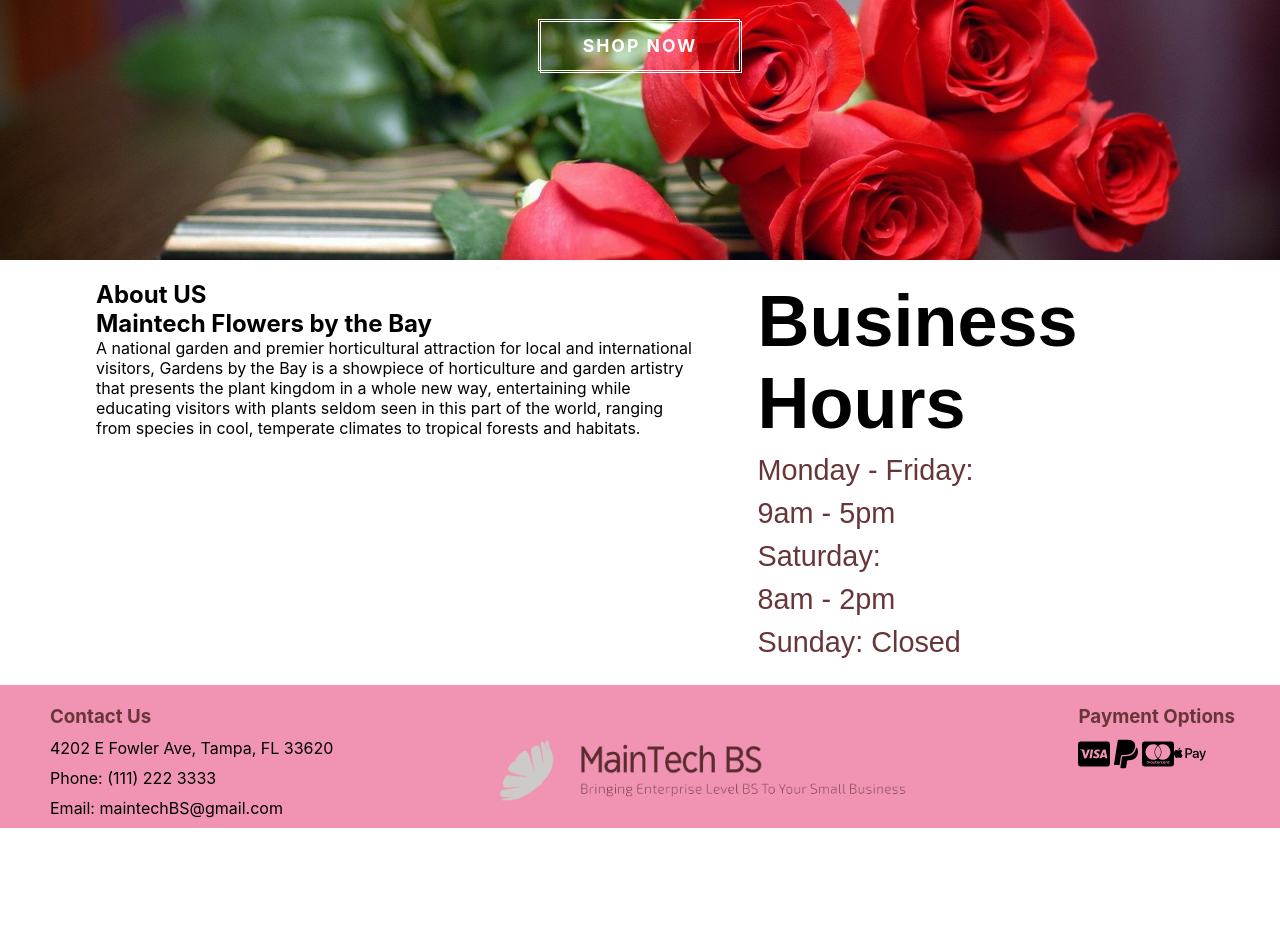
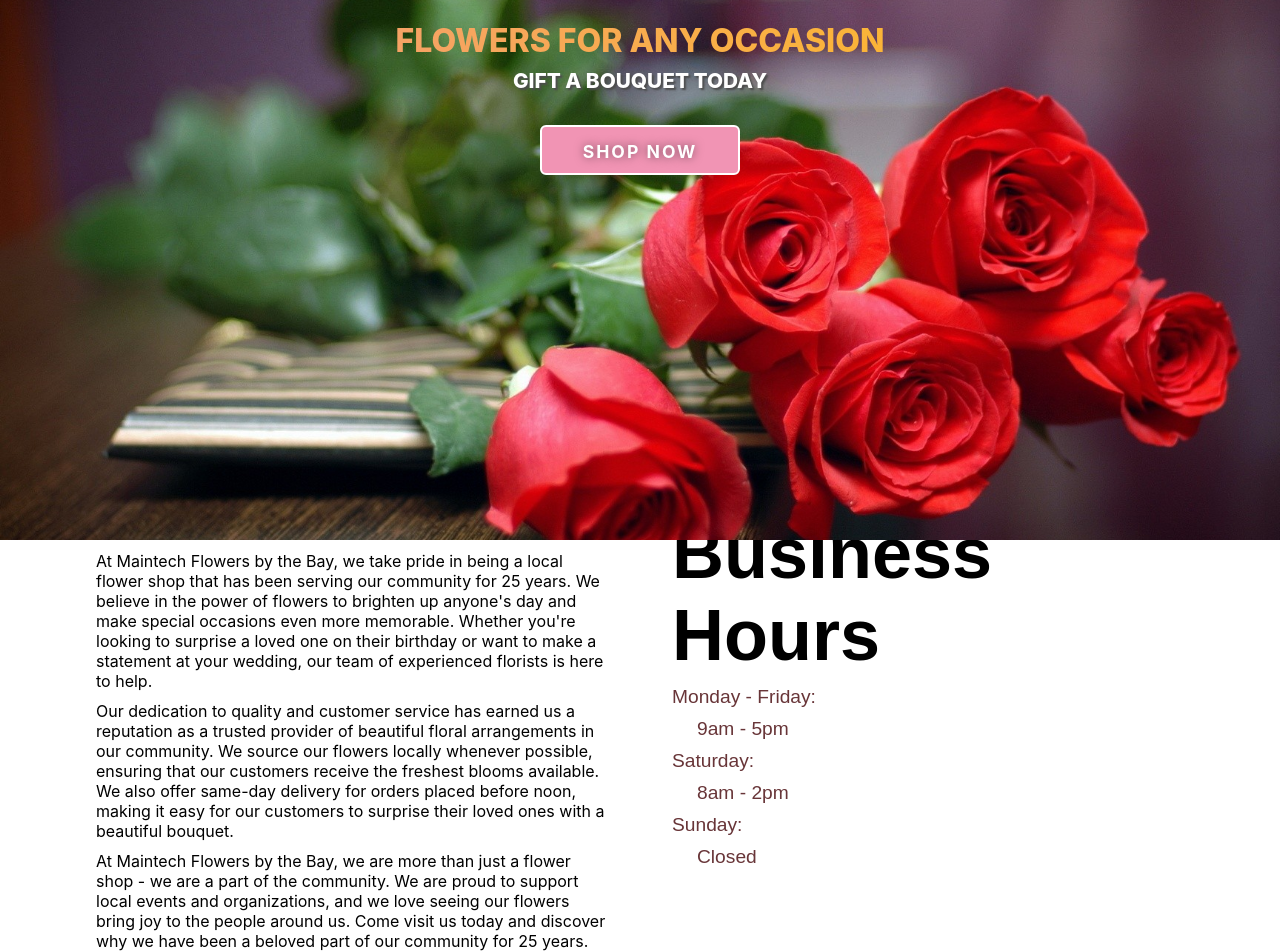
Before and after one commit to joshuagourlay/Software-Engineering-Project, a React (Create React App) app: page /Home in a window 1280 px wide. Shown: the part 260-1212 px from the top of the page. Before the commit the page ends 1088 px from the top, so only its background shows below. Built offline with nearby package versions, Linux system fonts and the light colour scheme.

Commit message:
Make Drastic UI/UX Improvements

```diff
--- a/src/App.js
+++ b/src/App.js
@@ -35,8 +35,8 @@ export default function App() {
               <Home
                 cName="hero"
                 heroImg={flower}
-                title="GIFT A BOUQUET"
-                text="FOR THEIR SPECIAL DAY"
+                title="FLOWERS FOR ANY OCCASION"
+                text="GIFT A BOUQUET TODAY"
                 buttonText="SHOP NOW"
                 url="http://localhost:3000/Inventory"
                 btnClass="btn btn-two"
--- a/src/components/Navbar.js
+++ b/src/components/Navbar.js
@@ -7,7 +7,7 @@ function Navbar() {
     <>
       <nav className="Color">
         <Link to="/home" className="site-title">
-          MainTech Flower BS
+          Bayside Flowers Inc.
         </Link>
         <div>
           <ul id="navbar">
--- a/src/pages/Home.js
+++ b/src/pages/Home.js
@@ -1,42 +1,165 @@
-import "./home.css"
-import Footer from "./Footer.js"
+import { useEffect, useState, useRef } from "react";
+import "./home.css";
+import Footer from "./Footer.js";
 
 export default function Home(props) {
-    return(
-    <div className={`hero ${props.cName}`}>
-      <img src={props.heroImg} alt="HerpImg"/>
+  const [imageHeight, setImageHeight] = useState(null);
+  const aboutRef = useRef(null);
+  const businessHoursRef = useRef(null);
 
+  useEffect(() => {
+    const heroImage = new Image();
+    heroImage.src = props.heroImg;
 
+    heroImage.onload = () => {
+      setImageHeight(heroImage.height);
+    };
+
+    const parallax = () => {
+      const heroImage = document.querySelector(".hero img");
+      const aboutSection = document.querySelector(".des-text");
+      const businessHoursSection = document.querySelector(".businesshours");
+      const scrollPosition = window.pageYOffset;
+      const imgHeight = heroImage.offsetHeight;
+
+      // Calculate translate value for hero image
+      if (scrollPosition < imgHeight) {
+        heroImage.style.transform = `translateY(-${scrollPosition * 0.5}px)`;
+      } else {
+        heroImage.style.transform = `translateY(-${imgHeight * 0.5}px)`;
+      }
+
+      // Calculate translate value for About Us section
+      const aboutRect = aboutSection.getBoundingClientRect();
+      const aboutSectionHeight = aboutRect.height;
+      const aboutSectionTop = aboutRect.top + window.pageYOffset;
+      const aboutSectionBottom = aboutSectionTop + aboutSectionHeight;
+      const parallaxStart = aboutSectionTop - window.innerHeight;
+      const parallaxEnd = aboutSectionBottom - aboutSectionHeight;
+      const parallaxRange = parallaxEnd - parallaxStart;
+      const parallaxPercent = (scrollPosition - parallaxStart) / parallaxRange;
+      const parallaxTranslate = -parallaxPercent * 100;
+      const root = document.documentElement;
+      root.style.setProperty("--about-translate", `${parallaxTranslate}px`);
+
+      // Calculate translate value for Business Hours section
+      const businessHoursRect = businessHoursSection.getBoundingClientRect();
+      const businessHoursSectionHeight = businessHoursRect.height;
+      const businessHoursSectionTop = businessHoursRect.top + window.pageYOffset;
+      const businessHoursSectionBottom = businessHoursSectionTop + businessHoursSectionHeight;
+      const businessHoursParallaxStart = businessHoursSectionTop - window.innerHeight;
+      const businessHoursParallaxEnd = businessHoursSectionBottom - businessHoursSectionHeight;
+      const businessHoursParallaxRange = businessHoursParallaxEnd - businessHoursParallaxStart;
+      const businessHoursParallaxPercent = (scrollPosition - businessHoursParallaxStart) / businessHoursParallaxRange;
+      const businessHoursTranslate = -businessHoursParallaxPercent * 100;
+      root.style.setProperty("--businesshours-translate", `${businessHoursTranslate}px`);
+    };
+
+    window.addEventListener("scroll", parallax);
+
+    return () => {
+      window.removeEventListener("scroll", parallax);
+    };
+  }, [props.heroImg]);
+
+  useEffect(() => {
+    const handleScroll = () => {
+      const aboutSection = document.querySelector(".des-text");
+      const businessHoursSection = document.querySelector(".businesshours");
+
+      const aboutRect = aboutSection.getBoundingClientRect();
+      const businessHoursRect = businessHoursSection.getBoundingClientRect();
+
+      const fadeInTrigger = window.innerHeight * 0.60;
+
+      if (aboutRect.top < fadeInTrigger) {
+        aboutSection.classList.add("visible");
+      } else {
+        aboutSection.classList.remove("visible");
+      }
+
+      if (businessHoursRect.top < fadeInTrigger) {
+        businessHoursSection.classList.add("visible");
+      } else {
+        businessHoursSection.classList.remove("visible");
+      }
+    };
+
+    window.addEventListener('scroll', handleScroll);
+
+    return () => {
+      window.removeEventListener('scroll', handleScroll);
+    };
+  }, []);
+
+  return (
+    <>
+      <div className={`hero ${props.cName}`} style={{ height: imageHeight ? `${imageHeight}px` : '65vh' }}>
+        <div className="hero-container">
+          <div className="img-wrapper" style={{ height: imageHeight ? `${imageHeight}px` : '65vh' }}>
+            <img src={props.heroImg} alt="HerpImg" />
+          </div>
           <div className="hero-text">
-        <h1>{props.title}</h1>
+            <h2>{props.title}</h2>
             <p> {props.text}</p>
-        <a href={props.url}  className="btn btn-two">
+            <a href={props.url} className="btn btn-two">
               {props.buttonText}
             </a>
           </div>
-      <div className="maindisplay">
-        <div className="des-text">
-        <h2> About US</h2>
-        <h2> Maintech Flowers by the Bay</h2>
-        <p> A national garden and premier horticultural attraction for local and international visitors,
-            Gardens by the Bay is a showpiece of horticulture and garden artistry that presents the plant kingdom in a
-            whole new way, entertaining while educating
-            visitors with plants seldom seen in this part of
-            the world, ranging from species in cool, temperate climates to tropical
-            forests and habitats.</p>
-
-      </div>
-      <div className="businesshours">
-          <h2 style={{paddingBottom: 10, color: "black"}}>Business Hours</h2>
-          <p>Monday - Friday:</p>
-          <p> 9am - 5pm</p>
-          <p>Saturday:</p>
-          <p> 8am - 2pm</p>
-          <p>Sunday:  Closed</p>
         </div>
       </div>
-
-      <div><Footer/> </div>
+      <div className="maindisplay">
+        <div
+          className="des-text fade-in"
+          ref={aboutRef}
+          style={{
+            transform: `translateY(var(--about-translate))`,
+          }}
+        >
+          <h2>About Us</h2>
+          <p></p>
+          <p>
+          At Maintech Flowers by the Bay, we take pride in being a local
+          flower shop that has been serving our community for 25 years. We
+          believe in the power of flowers to brighten up anyone's day and
+          make special occasions even more memorable. Whether you're looking
+          to surprise a loved one on their birthday or want to make a statement
+          at your wedding, our team of experienced florists is here to help.
+          </p>
+          <p>
+          Our dedication to quality and customer service has earned us a
+          reputation as a trusted provider of beautiful floral arrangements
+          in our community. We source our flowers locally whenever possible,
+          ensuring that our customers receive the freshest blooms available.
+          We also offer same-day delivery for orders placed before noon,
+          making it easy for our customers to surprise their loved ones
+          with a beautiful bouquet.
+          </p>
+          <p>
+          At Maintech Flowers by the Bay, we are more than just a flower shop
+           - we are a part of the community. We are proud to support local
+           events and organizations, and we love seeing our flowers bring joy
+           to the people around us. Come visit us today and discover why we
+           have been a beloved part of our community for 25 years.
+          </p>
         </div>
+        <div
+          className="businesshours des-text fade-in"
+          ref={businessHoursRef}
+          style={{
+            transform: `translateY(var(--businesshours-translate))`,
+          }}
+        >
+          <h2 style={{ paddingBottom: 10, color: "black" }}>Business Hours</h2>
+          <p>Monday - Friday:</p>
+          <p className="time">9am - 5pm</p>
+          <p>Saturday:</p>
+          <p className="time">8am - 2pm</p>
+          <p>Sunday: </p>
+          <p className="time">Closed</p>
+        </div>
+      </div>
+      <Footer />
+    </>
   );
 }
--- a/src/pages/Inventory.js
+++ b/src/pages/Inventory.js
@@ -7,7 +7,7 @@ export default function Inventory(props) {
       <img src={props.heroImg} alt="HerpImg"/>
 
 
-      <div className="hero-text">
+      <div className="header hero-text">
         <h1>{props.title}</h1>
         <p> {props.text}</p>
         <a href={props.url} className={props.btnClass}>
--- a/src/pages/home.css
+++ b/src/pages/home.css
@@ -1,19 +1,36 @@
 :root {
     --hero-text-color: whitesmoke;
     --hero-text-shadow-color: rgb(76, 76, 76);
+    --about-translate: 0;
   }
 
   .hero {
     width: 100%;
     height: 65vh;
+    max-height: 100vh;
     position: relative;
     padding-top: var(--navbar-height);
+    overflow: hidden;
   }
+
+  .img-wrapper {
+    height: 100%;
+    max-height: 100vh;
+    overflow: hidden;
+  }
+
+  .hero-container {
+    height: 100%;
+    overflow: hidden;
+  }
+
 
   .hero img {
     width: 100%;
     height: 100%;
     object-fit: cover;
+    position: absolute;
+    z-index: -1;
   }
 
   .hero-text {
@@ -23,22 +40,35 @@
     transform: translate(-50%, -50%);
     width: 100%;
     text-align: center;
+    color: white;
+    text-shadow: 0px 0px 10px rgba(0, 0, 0, 0.5);
   }
 
   .hero-text h1 {
     font-size: 3rem;
     font-weight: 800;
-    background: var(--hero-text-color);
+    background: linear-gradient(to right, #F1948A, #FFC312);
     -webkit-background-clip: text;
     background-clip: text;
     -webkit-text-fill-color: transparent;
-    text-shadow: 2px 2px 2px var(--hero-text-shadow-color);
+    text-shadow: none;
   }
+
+  .hero-text h2 {
+    font-size: 2rem;
+    font-weight: 800;
+    background: linear-gradient(to right, #F1948A, #FFC312);
+    -webkit-background-clip: text;
+    background-clip: text;
+    -webkit-text-fill-color: transparent;
+    text-shadow: none;
+  }
+
 
   .hero-text p {
     font-size: 1.3rem;
     font-weight: 800;
-    color: var(--hero-text-color);
+    color: linear-gradient(to right, #F1948A, #FFC312);
     padding: 0.5rem 0 2rem 0;
     text-align: center;
     text-shadow: 2px 2px 2px var(--hero-text-shadow-color);
@@ -110,6 +140,8 @@
   .des-text {
     margin: 1rem 4rem 1rem 6rem;
     width: 60%;
+    transform: translateY(var(--about-translate));
+    transition: transform 0.5s ease-out;
   }
 
   .des-text h1 {
@@ -119,6 +151,20 @@
 
   .maindisplay {
     display: flex;
+    position: relative;
+    z-index: -2;
+    /*margin-top: -5px;*/
+  }
+
+  .fade-in {
+    opacity: 0;
+    transform: translateY(20px);
+    transition: opacity 1s, transform 1s;
+  }
+
+  .fade-in.visible {
+    opacity: 1;
+    transform: translateY(0);
   }
 
   .businesshours {
@@ -134,7 +180,33 @@
   }
 
   .businesshours p {
-    font-size: 1.8rem;
+    font-size: 1.2rem;
+  }
+
+  .btn-two {
+    color: #FFF;
+    transition: all 0.5s;
+    position: relative;
+    overflow: hidden;
+    background-color: rgb(241, 148, 180);
+    border: 2px solid white;
+    border-radius: 6px;
+  }
+
+  .btn-two:hover {
+    background-color: rgba(255, 255, 255, 0.1);
+  }
+
+  .btn-two span {
+    z-index: 2;
+    display: block;
+    position: absolute;
+    width: 100%;
+    height: 100%;
+  }
+
+  .time {
+    padding-left: 25px;
   }
 
   @media screen and (max-width: 555px) {
--- a/src/pages/inventory.css
+++ b/src/pages/inventory.css
@@ -1,33 +1,114 @@
-.hero-in{
+/* General styles */
+:root {
+    --navbar-height: 60px;
+  }
+
+  .hero-in {
     width: 100%;
-    height:65vh;
-    position:relative;
-    padding-top: var(--navbar-height); /*This is important. Adds padding based on navbar size*/
-}
+    height: 65vh;
+    position: relative;
+    padding-top: var(--navbar-height);
+  }
 
-.hero-text{
-    position:absolute;
-    top:45%;
-    left:50%;
-    transform:translate(-50%,-50%);
-    width:100%;
+  .hero-in img {
+    width: 100%;
+    height: 100%;
+    object-fit: cover;
+  }
+
+  .hero-text {
+    position: absolute;
+    top: 45%;
+    left: 50%;
+    transform: translate(-50%, -50%);
+    width: 100%;
     text-align: center;
-    font-weight:800;
+    font-weight: 800;
+  }
 
-}
-.hero-text h1{
+  .hero-text h1 {
     font-size: 3rem;
     font-weight: 800;
-    background:whitesmoke;
+    background: whitesmoke;
     -webkit-background-clip: text;
     background-clip: text;
     -webkit-text-fill-color: transparent;
-}
+  }
 
+  .wrapper {
+    display: grid;
+    grid-template-columns: repeat(auto-fit, minmax(12rem, 16rem));
+    gap: 2rem;
+    justify-content: center;
+    padding: 2rem;
+  }
 
-.wrapper{
-    display: grid;
-    grid-template-columns: repeat(auto-fit,minmax(12rem,16rem));
-    gap:2rem;
-    justify-content: center;
-}
+  /* Card styles */
+  .card {
+    display: flex;
+    flex-direction: column;
+    background-color: #fff;
+    border-radius: 6px;
+    box-shadow: 0 4px 6px rgba(0, 0, 0, 0.1);
+    overflow: hidden;
+    transition: transform 0.3s;
+    min-height: 16rem;
+    max-height: 20rem;
+  }
+
+  .card:hover {
+    transform: translateY(-10px);
+  }
+
+  .card img {
+    width: 100%;
+    height: 50%;
+    object-fit: cover;
+  }
+
+  .card-content {
+    display: flex;
+    flex-direction: column;
+    justify-content: space-between;
+    padding: 1rem;
+    flex-grow: 1;
+  }
+
+  .card-title {
+    font-size: 1.5rem;
+    font-weight: 600;
+    margin-bottom: 0.5rem;
+    margin-top: 0;
+    line-height: 1.2; /* Adjust the line-height property */
+  }
+
+  .card-body {
+    font-size: 1rem;
+    line-height: 1.4;
+    flex-grow: 1;
+    margin-bottom: 0;
+  }
+
+  /* Responsive styles */
+  @media screen and (max-width: 768px) {
+    .hero-text h1 {
+      font-size: 2.5rem;
+    }
+
+    .wrapper {
+      grid-template-columns: repeat(auto-fit, minmax(8rem, 12rem));
+    }
+
+    .card {
+      min-height: 12rem;
+      max-height: 16rem;
+    }
+
+    .card-title {
+      font-size: 1.2rem;
+    }
+
+    .card-body {
+      font-size: 0.9rem;
+    }
+  }
```
Lines whose indentation alone changed are shown as unchanged.
